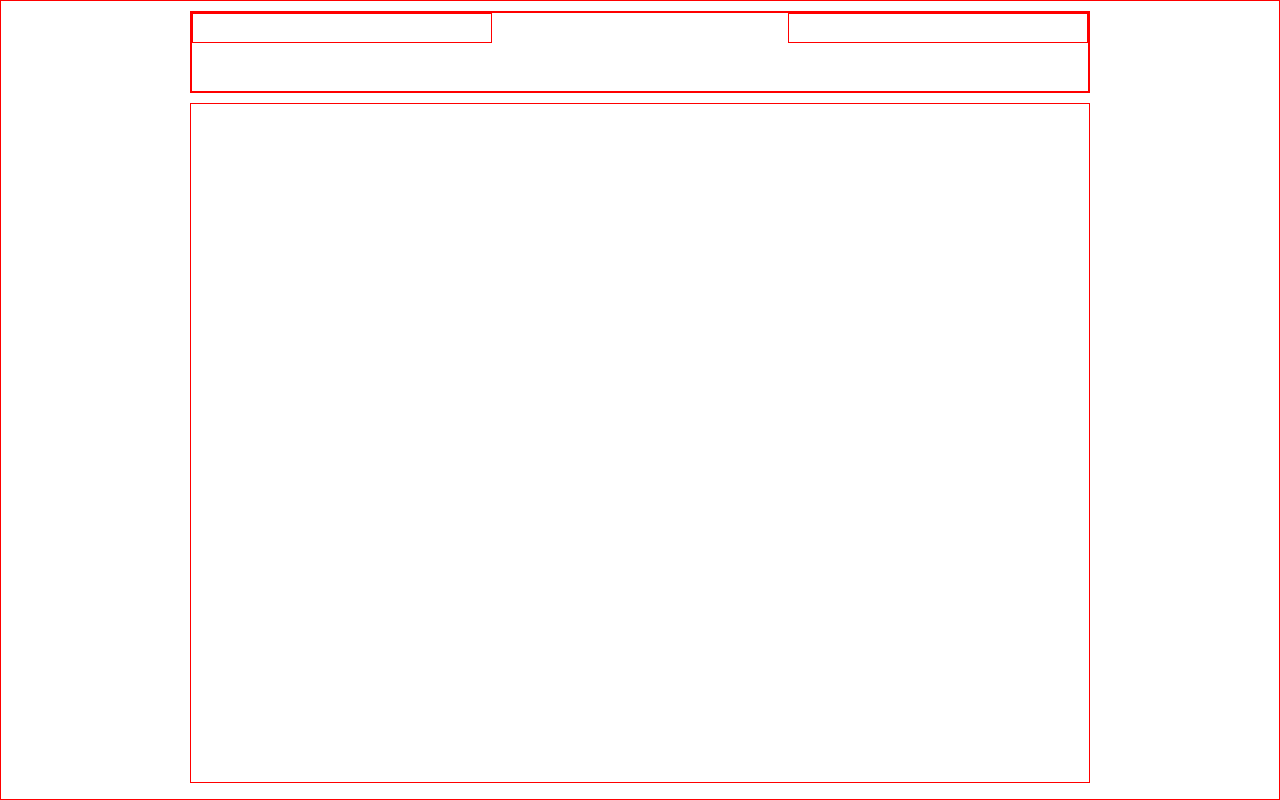
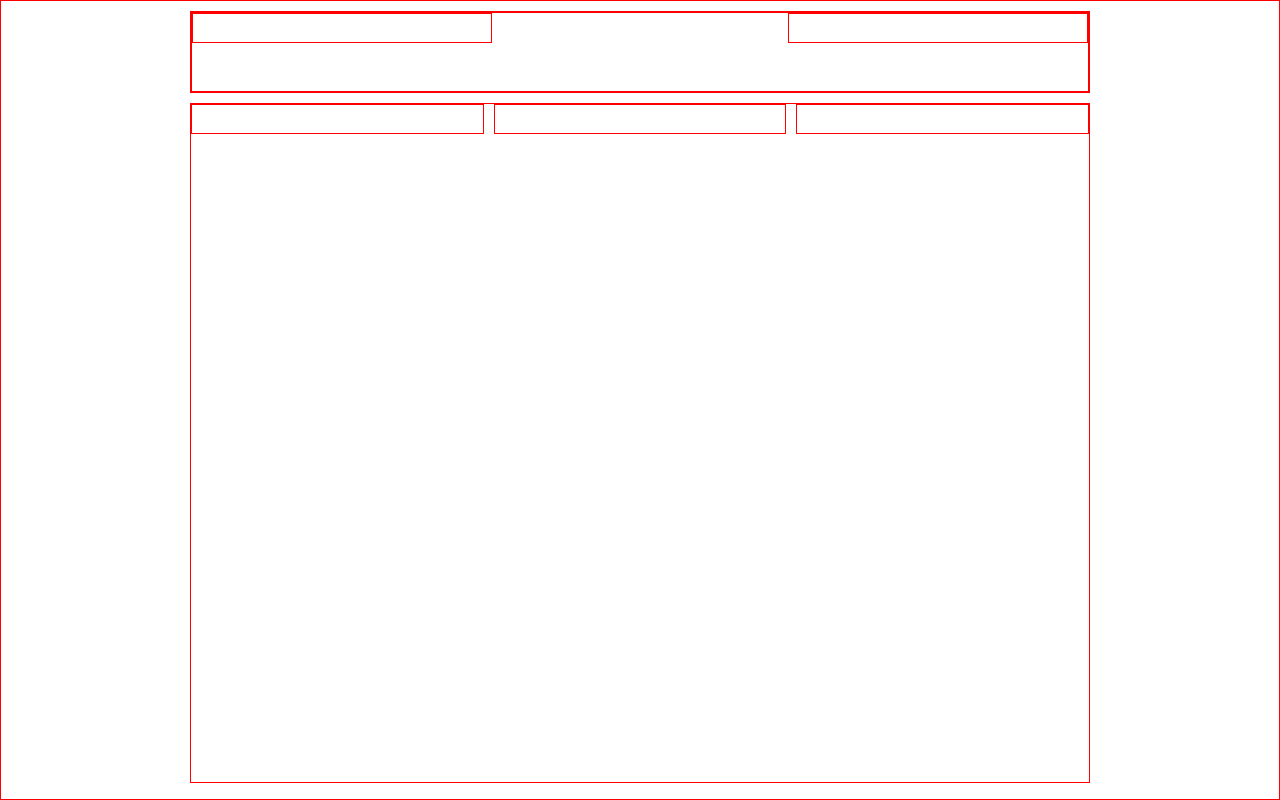
Before and after one commit to MhZ9191/htmlcss-pricing-plan, a plain HTML site: page index.html in a window 1280 px wide. Drawn offline with Linux system fonts and the light colour scheme.

Commit message:
Add bottomo page structure

```diff
--- a/css/style.css
+++ b/css/style.css
@@ -18,13 +18,6 @@
   max-width: 900px;
   min-height: 80px;
   margin: 0 auto 10px auto;
-}
-
-.card-container {
-  max-width: 900px;
-  margin: 0 auto;
-  display: flex;
-  height: calc(100vh - 100px - 20px);
 }
 
 /* HEAD PAGE */
@@ -48,3 +41,19 @@
 }
 
 /* BOTTOM PAGE */
+
+.card-container {
+  max-width: 900px;
+  margin: 0 auto;
+  display: flex;
+  height: calc(100vh - 100px - 20px);
+  justify-content: space-between;
+  flex-wrap: wrap;
+  gap: 10px;
+}
+
+.card-item {
+  min-width: 200px;
+  height: 30px;
+  flex-grow: 1;
+}
--- a/index.html
+++ b/index.html
@@ -19,9 +19,9 @@
 
       <!-- bottom page -->
       <div class="card-container debug">
-        <div class="card-item"></div>
-        <div class="card-item"></div>
-        <div class="card-item"></div>
+        <div class="card-item debug"></div>
+        <div class="card-item debug"></div>
+        <div class="card-item debug"></div>
       </div>
     </div>
   </body>
```
